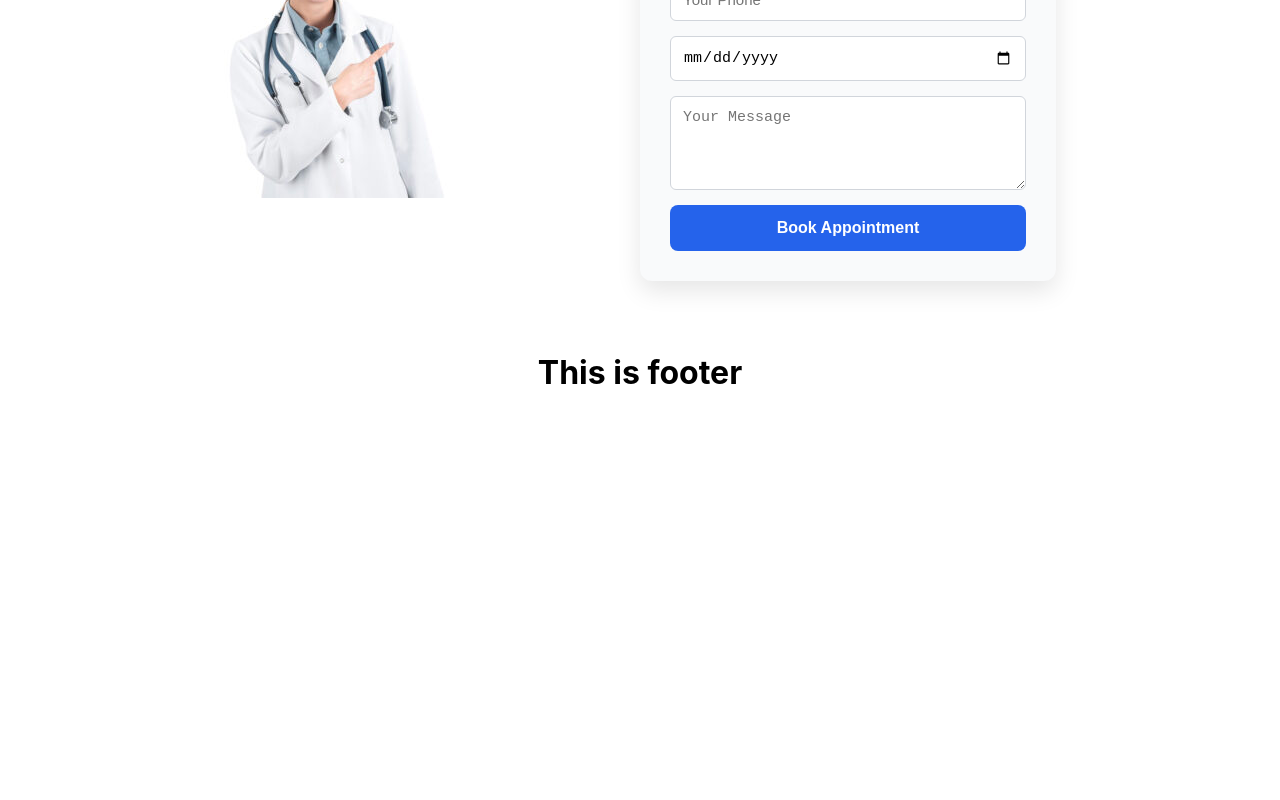
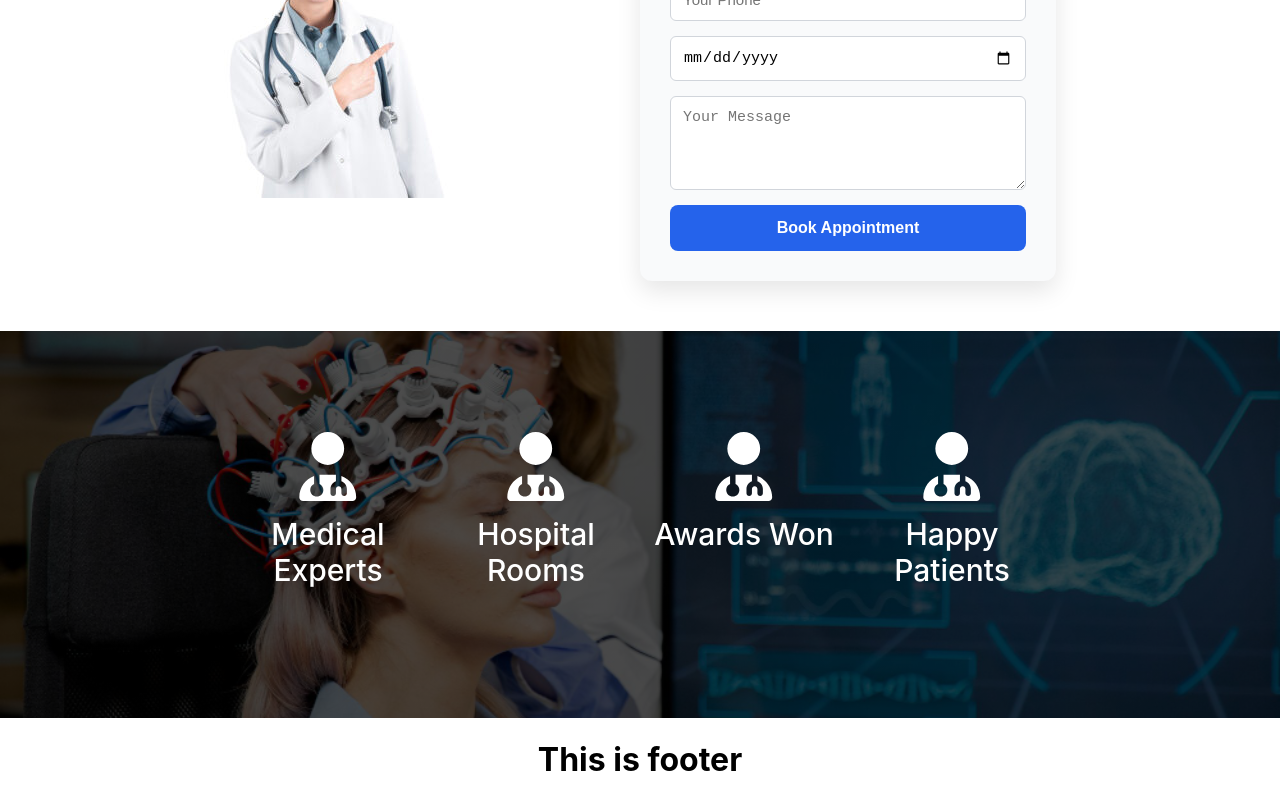
Before and after one commit to sazzadhossain1/neurosurgeondratique-by-me-update, a React (Create React App) app: page / in a window 1280 px wide. Shown: the part 2451-3251 px from the top of the page. Before the commit the page ends 2864 px from the top, so only its background shows below. Built offline with nearby package versions, Linux system fonts and the light colour scheme.

Commit message:
add content in fifth number section

```diff
--- /dev/null
+++ b/src/components/FifthSection/FifthSection.css
@@ -0,0 +1,24 @@
+.fifthSection_parent_div {
+  background: linear-gradient(rgba(0, 0, 0, 0.7), rgba(0, 0, 0, 0.7)),
+    url("../../accets/secondSection/cartOne.jpg");
+  background-position: center;
+  background-repeat: no-repeat;
+  background-size: cover;
+  color: white;
+}
+.fifthSection_grid_div {
+  display: grid;
+  grid-template-columns: repeat(4, 1fr);
+  width: 65%;
+  margin: auto;
+  padding: 100px;
+}
+
+.fifthSection_icon {
+  font-size: 70px;
+}
+.fifthSection_grid_div div p {
+  font-size: 30px;
+  margin-top: 15px;
+  font-weight: 500;
+}
--- /dev/null
+++ b/src/components/FifthSection/FifthSection.js
@@ -0,0 +1,31 @@
+import React from "react";
+import "./FifthSection.css";
+import { FontAwesomeIcon } from "@fortawesome/react-fontawesome";
+import { faUserDoctor } from "@fortawesome/free-solid-svg-icons";
+
+const FifthSection = () => {
+  return (
+    <div className="fifthSection_parent_div">
+      <div className="fifthSection_grid_div">
+        <div>
+          <FontAwesomeIcon className="fifthSection_icon" icon={faUserDoctor} />
+          <p>Medical Experts</p>
+        </div>
+        <div>
+          <FontAwesomeIcon className="fifthSection_icon" icon={faUserDoctor} />
+          <p>Hospital Rooms</p>
+        </div>
+        <div>
+          <FontAwesomeIcon className="fifthSection_icon" icon={faUserDoctor} />
+          <p>Awards Won</p>
+        </div>
+        <div>
+          <FontAwesomeIcon className="fifthSection_icon" icon={faUserDoctor} />
+          <p>Happy Patients</p>
+        </div>
+      </div>
+    </div>
+  );
+};
+
+export default FifthSection;
--- a/src/components/Home/Home.js
+++ b/src/components/Home/Home.js
@@ -5,6 +5,7 @@ import FirstSection from "../FirstSection/FirstSection";
 import SecondSection from "../SecondSection/SecondSection";
 import ThirdSection from "../ThirdSection/ThirdSection";
 import ForthSection from "../ForthSection/ForthSection";
+import FifthSection from "../FifthSection/FifthSection";
 
 const Home = () => {
   return (
@@ -14,6 +15,7 @@ const Home = () => {
       <SecondSection></SecondSection>
       <ThirdSection></ThirdSection>
       <ForthSection></ForthSection>
+      <FifthSection></FifthSection>
     </div>
   );
 };
```
Also changed, not shown: src/accets/sixSection/cartPhoto.jpg (added).
